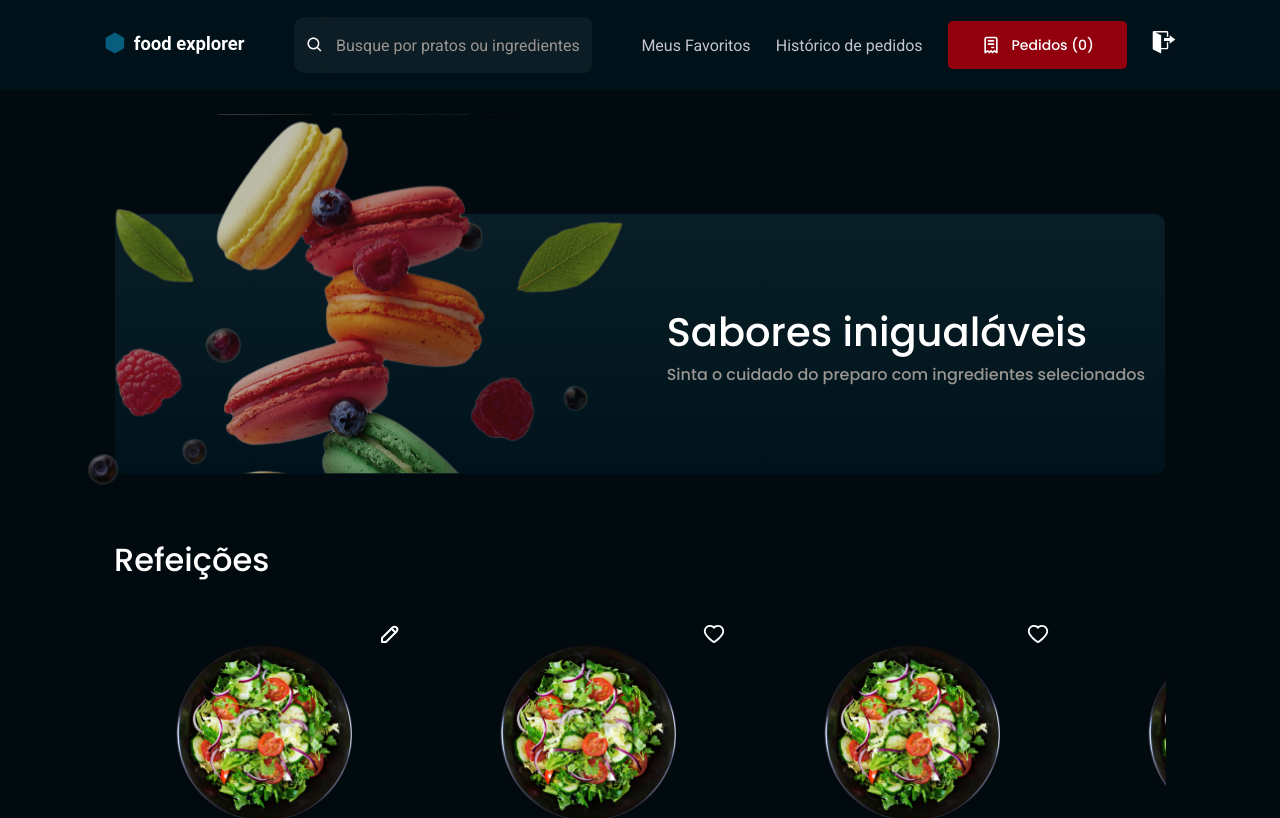
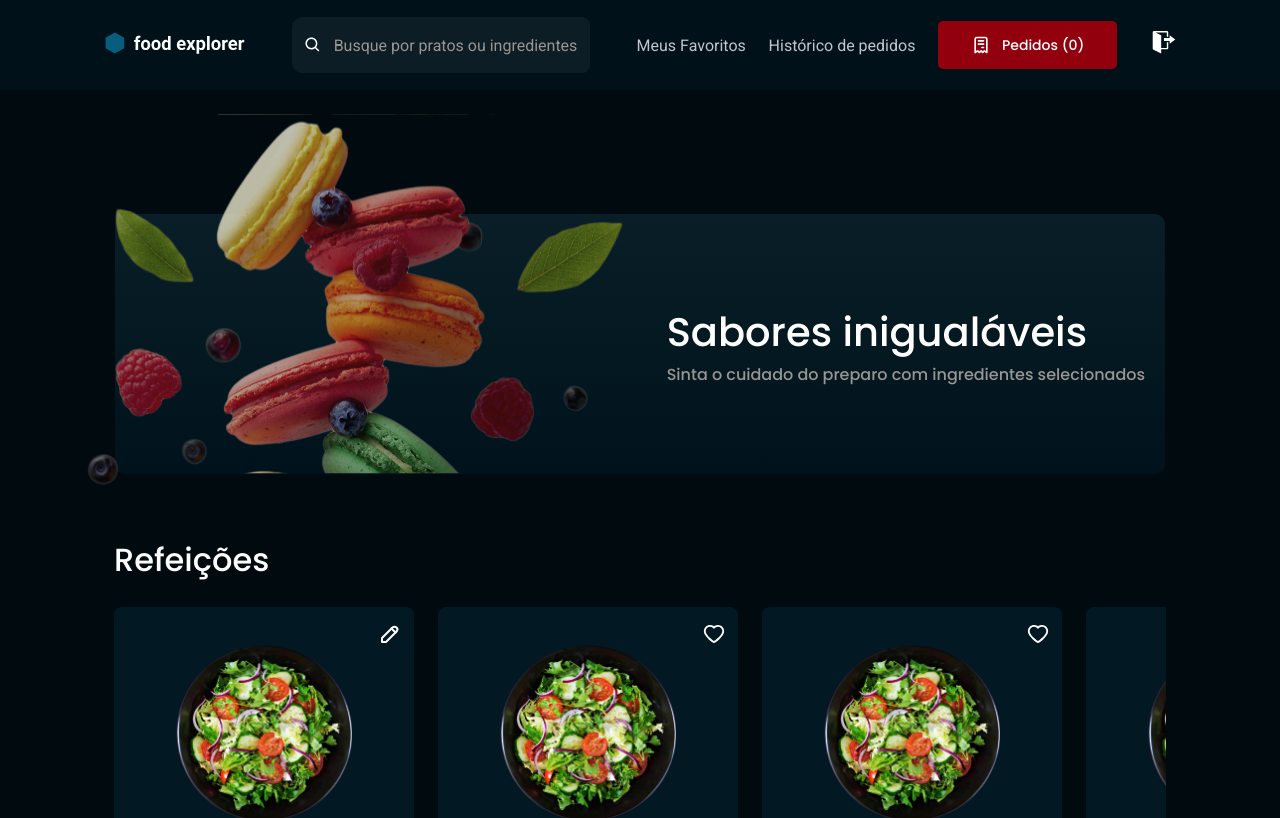
Before and after one commit to renyzeraa/foodexplorer-frontend, a React (Vite) app in the folder web/: page / in a window 1280 px wide. Shown: the top 818 px of the page. Built offline with nearby package versions, Linux system fonts and the light colour scheme.

Commit message:
fix themes and global styles

```diff
--- a/web/package.json
+++ b/web/package.json
@@ -15,7 +15,7 @@
     "react-icons": "^4.4.0",
     "react-router-dom": "^6.11.1",
     "styled-components": "^5.3.5",
-    "swiper": "^8.3.2"
+    "swiper": "^8.4.7"
   },
   "devDependencies": {
     "@types/react": "^18.0.17",
--- a/web/src/components/Header/style.js
+++ b/web/src/components/Header/style.js
@@ -225,6 +225,8 @@ export const Container = styled.div`
 
             button {
                 width: 179px;
+                padding: 12px 18px;
+                margin-right: 12px;
             }
 
             .cart {
--- a/web/src/styles/global.js
+++ b/web/src/styles/global.js
@@ -13,6 +13,10 @@ export default createGlobalStyle`
   font-family: 'Poppins', sans-serif;
   font-family: 'Roboto', sans-serif;
   */
+:root {
+  --swiper-theme-color: ${({ theme }) => theme.COLORS.WHITE};
+  --swiper-navigation-size: 30px;
+}
 
   body {
     background: ${({ theme }) => theme.COLORS.BACKGROUND_900};
--- a/web/src/styles/theme.js
+++ b/web/src/styles/theme.js
@@ -1,8 +1,11 @@
 export default {
     COLORS: {
         BACKGROUND_900: '#000A0F',
+        BACKGROUND_850: '#00070A',
         BACKGROUND_800: '#00111A',
-    BACKGROUND_700: '#0D1D25 ',
+        BACKGROUND_750: '#1E1E1E',
+        BACKGROUND_700: '#0D1D25',
+        BACKGROUND_CARD: '#0b4e7038',
 
         GRAY_100: '#E1E1E6',
         GRAY_200: '#C4C4CC',
```
Also changed, not shown: 1 other file (tests, documents, lock files or other folders). Lines whose indentation alone changed are shown as unchanged.
